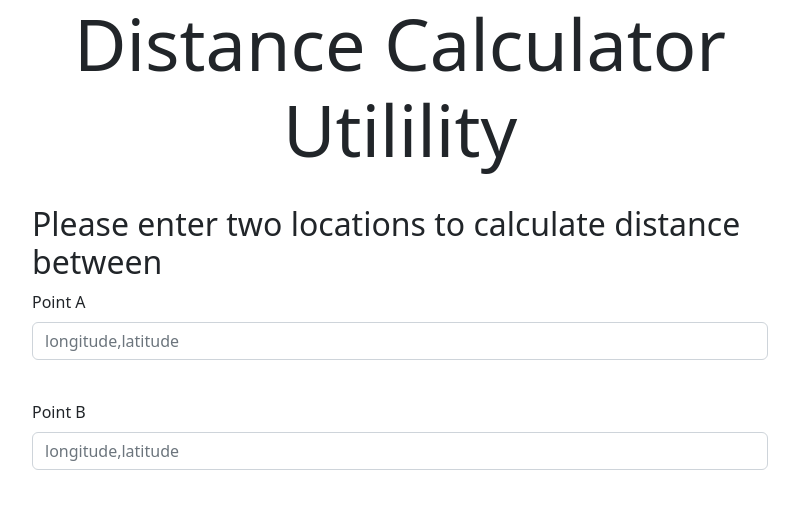
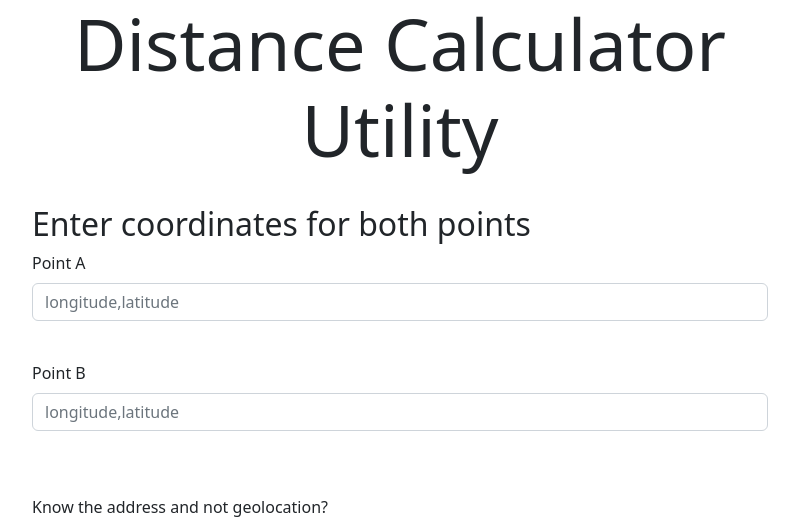
Before and after one commit to alekzanderx1/DistanceCalc, a Flask app: page / in a window 1280 px wide. Shown: the top 522 px of the page, without its empty margins (240-1039 px from the left). Run offline with Flask 3, Linux system fonts and the light colour scheme.

Commit message:
Cosmetic changes before publishing to vercel

```diff
--- a/index.py
+++ b/index.py
@@ -8,6 +8,8 @@ import os
 # By assigning parameters as static folder name,templates folder name
 app = Flask(__name__, static_folder='static', template_folder='templates')
 
+# API key obtained fron environment variable
+# compatible with Vercel or Containers
 GMAPS_API_KEY = os.environ.get('GMAPS_API_KEY')
 gmaps = googlemaps.Client(key=GMAPS_API_KEY)
 
@@ -34,7 +36,8 @@ def findCoordinates():
 
         # Geocoding an address using gmaps API
         geocode_result = gmaps.geocode(address)
-        print(f"geocode_result: {geocode_result}")
+        # Debug
+        # print(f"geocode_result: {geocode_result}")
         longitude = geocode_result[0]['geometry']['location']['lng']
         latitude = geocode_result[0]['geometry']['location']['lat']
 
--- a/templates/index.html
+++ b/templates/index.html
@@ -46,7 +46,7 @@
                 dataType : 'json',
 				contentType: 'application/json',
 				success : (data) => {
-					$('#geoResult').text(data.coordinates );
+					$('#geoResult').text("  Coordinates: " + data.coordinates);
 				},
 				error : (data) => {
 					alert('Please enter valid address.');
@@ -61,11 +61,12 @@
 	    <div class="col">
 	    </div>
 	    <div class="col-8">
+		<!-- All Content goes here in the center of Grid -->
 		  	<div class="page-header">
-		    	<h1 class="display-2 text-center" >Distance Calculator Utilility</h1>
+		    	<h1 class="display-2 text-center" >Distance Calculator Utility</h1>
 		  	</div>
 			</br>
-			<h2>Please enter two locations to calculate distance between</h2>
+			<h2>Enter coordinates for both points</h2>
 			<form id="myform" method="POST">
 
       			<div class="mb-3">
@@ -82,7 +83,7 @@
 
 			</br>
 
-			<!-- Modal -->
+			<!-- Modal popup for Geoplocation calculator-->
 			<p>Know the address and not geolocation? </p>
 			<button type="button" class="btn btn-info" data-bs-toggle="modal" data-bs-target="#geolocate">
 				Find coordinates
@@ -104,10 +105,9 @@
 					  </form>
 					  <button id="loadCoordinates" class="btn btn-primary btn-block mb-4">Find</button>
 					</div>
-					<h2 id="geoResult"></h2>
+					<p id="geoResult"></p>
 					<div class="modal-footer">
 					<button type="button" class="btn btn-secondary" data-bs-dismiss="modal">Close</button>
-					<button type="button" class="btn btn-primary">Save changes</button>
 					</div>
 				</div>
 				</div>
```
